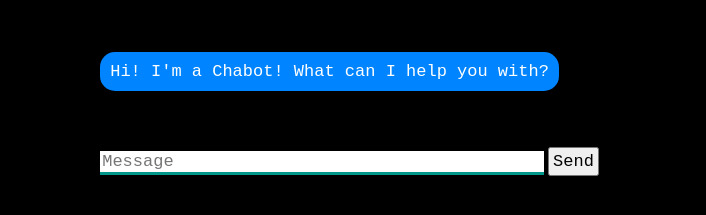
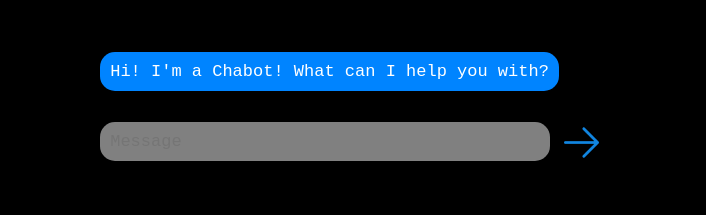
Before and after one commit to d-f-simon/stunning-palm-tree, a plain HTML site: page templates/index.html in a window 1280 px wide. Shown: the part 59-274 px from the top of the page, without its empty margins (287-993 px from the left). Drawn offline with nearby package versions, Linux system fonts and the light colour scheme.

Commit message:
added changes to css and app.py

```diff
--- a/static/style.css
+++ b/static/style.css
@@ -30,19 +30,21 @@ margin-top: 60px;
 margin-left: auto;
 margin-right: auto;
 width: 40%;
-margin-top: 60px;
+margin-top: 35px;
 }
 #textInput {
-width: 87%;
-border: none;
-border-bottom: 3px solid #009688;
-font-family: monospace;
-font-size: 17px;
+    width: 85%;
+    border: none;
+    border-radius: 15px;
+    font-family: monospace;
+    font-size: 17px;
+    padding: 10px;
+    background-color: grey;
+    color: white;
 }
-#buttonInput {
-padding: 3px;
-font-family: monospace;
-font-size: 17px;
+#send {
+    vertical-align: middle;
+    padding-left: 2%;
 }
 .userText {
 color: white;
--- a/templates/index.html
+++ b/templates/index.html
@@ -17,7 +17,7 @@
         </div>
         <div id="userInput">
             <input id="textInput" type="text" name="msg" placeholder="Message">
-            <input id="buttonInput" type="submit" value="Send">
+            <img id="send" src="/static/arrow.png" height="35" width="35">
         </div>
         <script>
             function getBotResponse() {
@@ -37,7 +37,7 @@
                     getBotResponse();
                 }
             });
-            $("#buttonInput").click(function () {
+            $("#send").click(function () {
                 getBotResponse();
             })
         </script>
```
Also changed, not shown: static/arrow.png (added), 3 other files.
